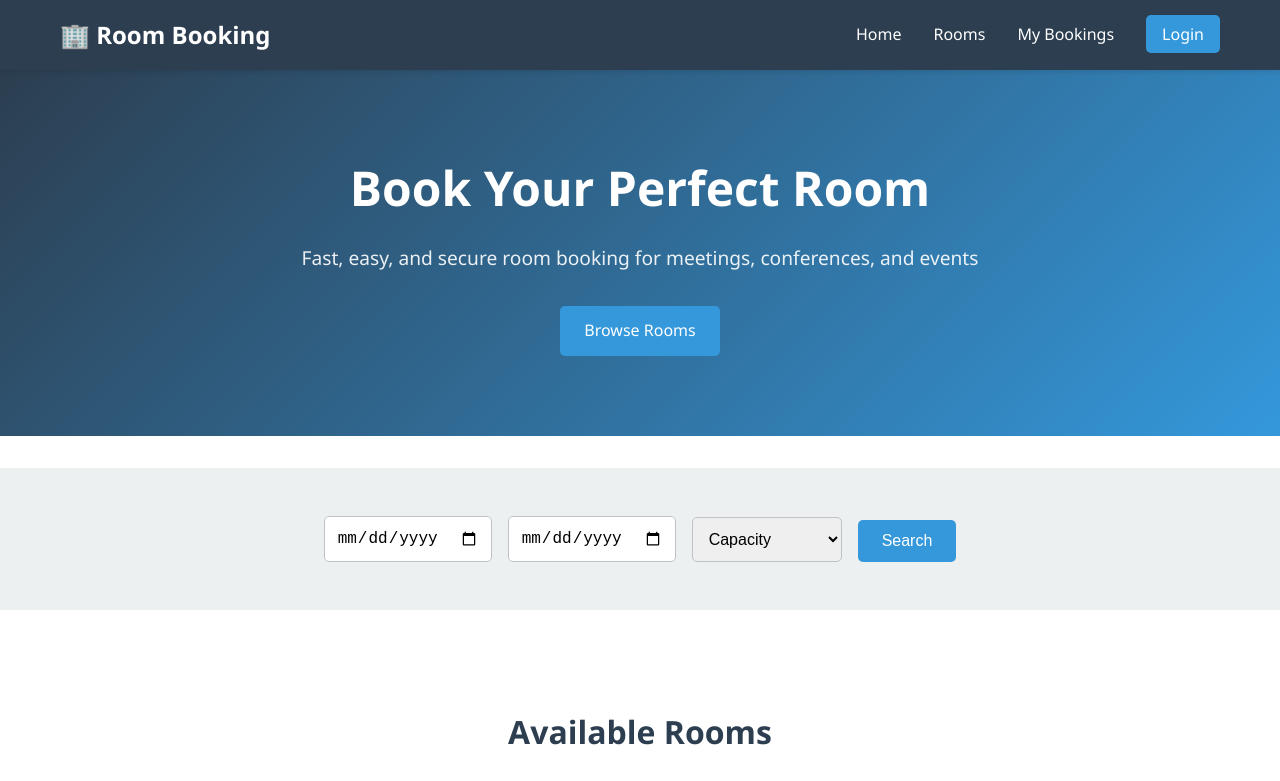
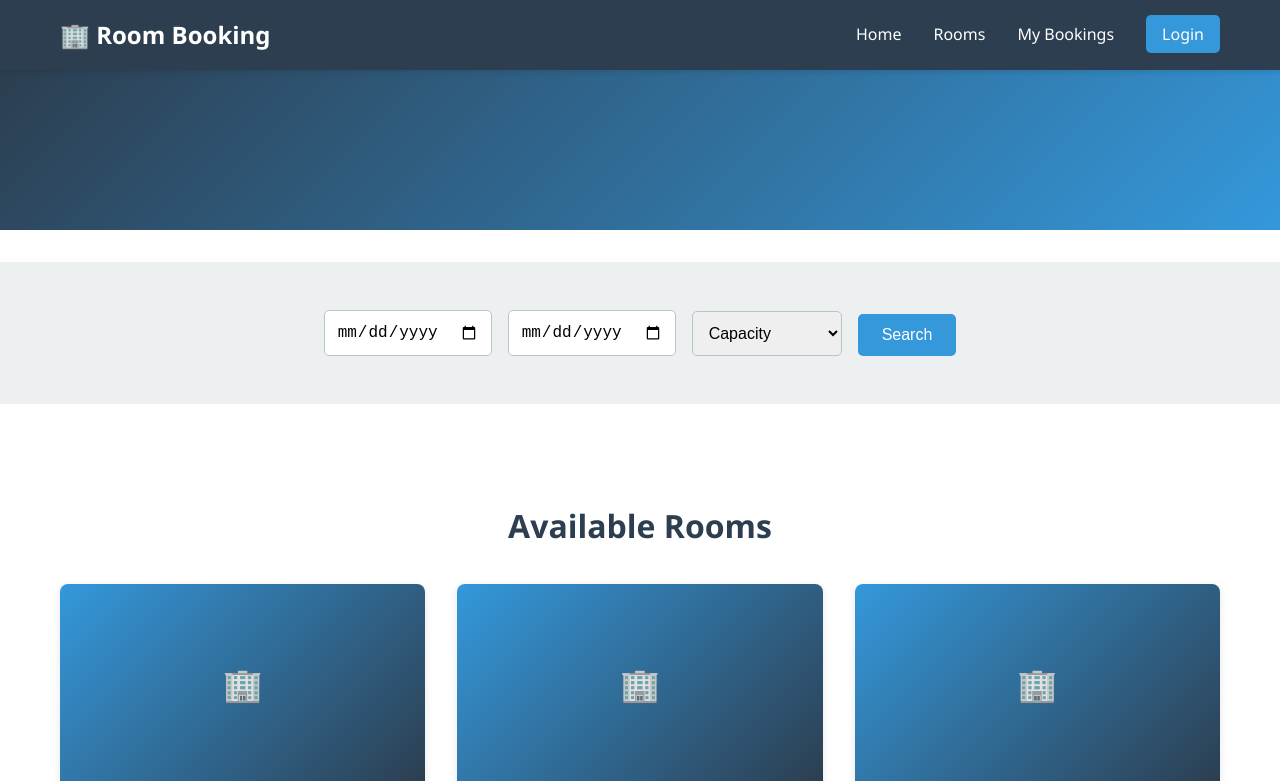
Before and after one commit to ganeshganesh100/finalProjects, a website: page public/index.html in a window 1280 px wide. Shown: the top 781 px of the page. Drawn offline with Linux system fonts and the light colour scheme.

Commit message:
Update index.html

```diff
--- a/public/index.html
+++ b/public/index.html
@@ -20,11 +20,7 @@
     </nav>
 
     <section class="hero" id="home">
-        <div class="container">
-            <h1>Book Your Perfect Room</h1>
-            <p>Fast, easy, and secure room booking for meetings, conferences, and events</p>
-            <a href="#rooms" class="btn btn-primary">Browse Rooms</a>
-        </div>
+
     </section>
 
     <section class="search-section">
```
